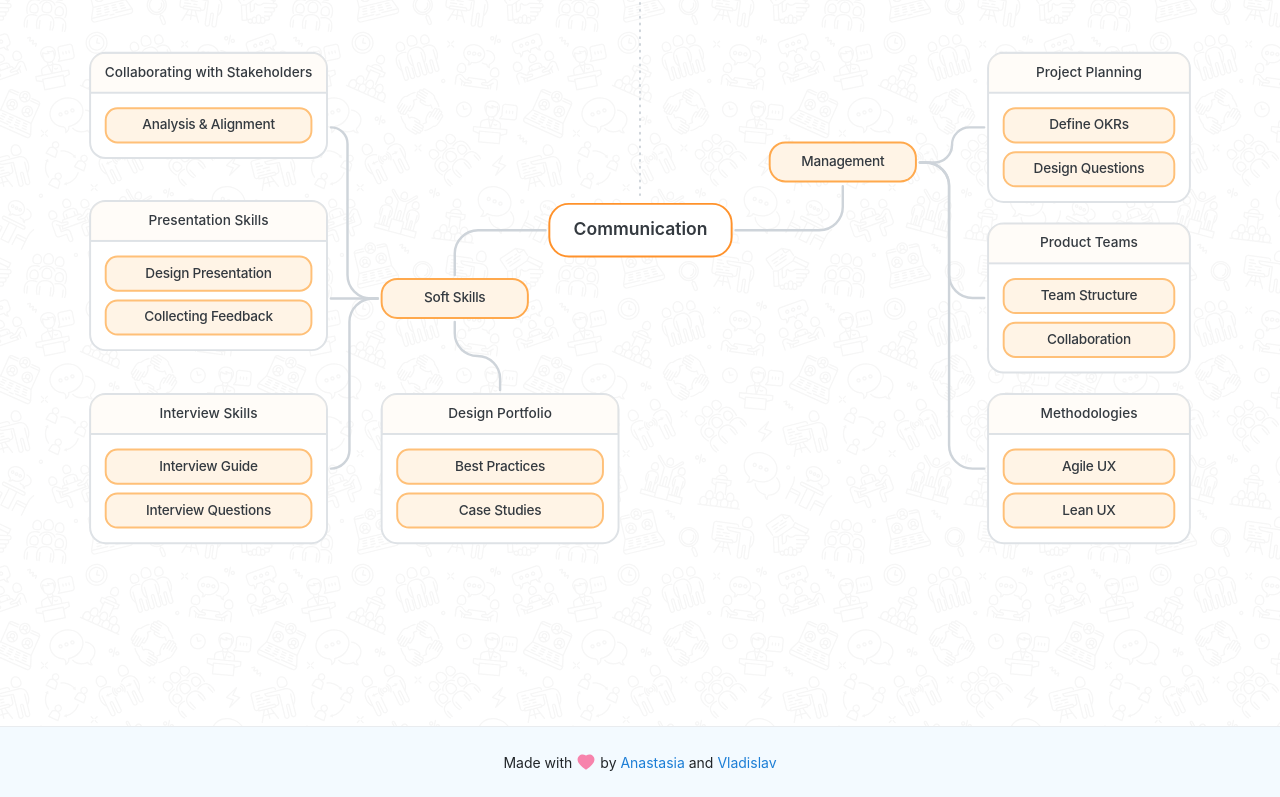
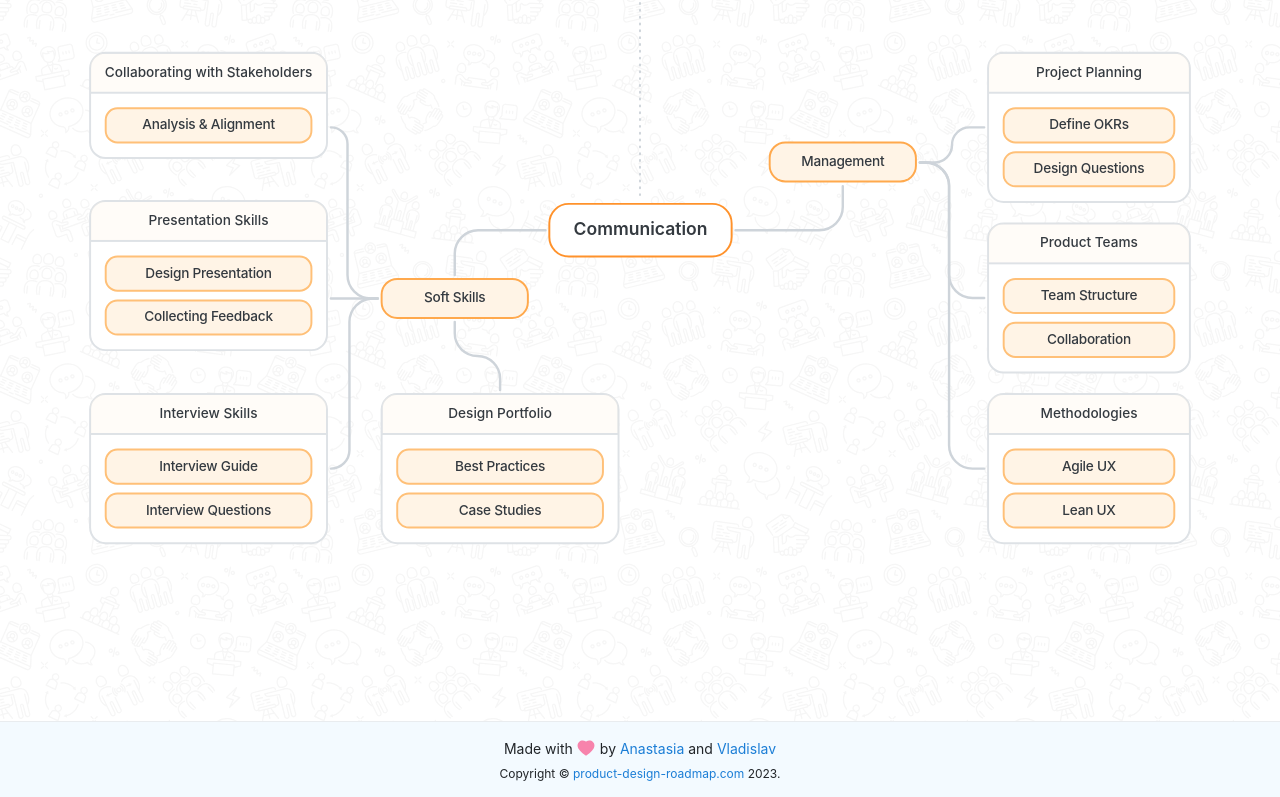
Before and after one commit to anastasiaprh/product-design-roadmap, a React (Create React App) app: page / in a window 1280 px wide. Shown: the part 2616-3413 px from the top of the page. Built offline with nearby package versions, Linux system fonts and the light colour scheme.

Commit message:
add copyright

```diff
--- a/src/layout/Footer.js
+++ b/src/layout/Footer.js
@@ -38,6 +38,17 @@ const Footer = () => {
           </a>
         </span>
       </div>
+      <div className={classes["footer__copyright"]}>
+        <span>
+          Copyright ©{" "}
+          <span>
+            <a href="https://product-design-roadmap.com/" target="blank">
+              product-design-roadmap.com
+            </a>
+          </span>{" "}
+          2023.
+        </span>
+      </div>
     </footer>
   );
 };
--- a/src/layout/Footer.module.css
+++ b/src/layout/Footer.module.css
@@ -1,9 +1,12 @@
 .footer {
   width: 100%;
-  height: 70px;
+  padding: 1em;
   background-color: #f3faff;
   box-shadow: 0px -1px 0px #e9ecef;
   display: flex;
+  flex-direction: column;
+  gap: 0.5em;
+  justify-content: center;
   position: absolute;
   bottom: 0;
   z-index: 3;
@@ -15,11 +18,20 @@
   flex-direction: row;
   margin: 0 auto;
   gap: 0.25em;
+  font-size: 0.875em;
+}
+
+.footer__copyright {
+  display: flex;
+  align-items: center;
+  flex-direction: row;
+  margin: 0 auto;
+  gap: 0.25em;
+  font-size: 0.75em;
 }
 
 .footer span {
   color: #212529;
-  font-size: 0.875em;
 }
 
 .heart-ic {
@@ -34,10 +46,10 @@ span a {
 
 @media only screen and (max-width: 767px) {
   .footer {
-    height: 50px;
+    padding: 0.5em;
   }
 
   .footer span {
-    font-size: 0.7em;
+    font-size: 11px;
   }
 }
```
